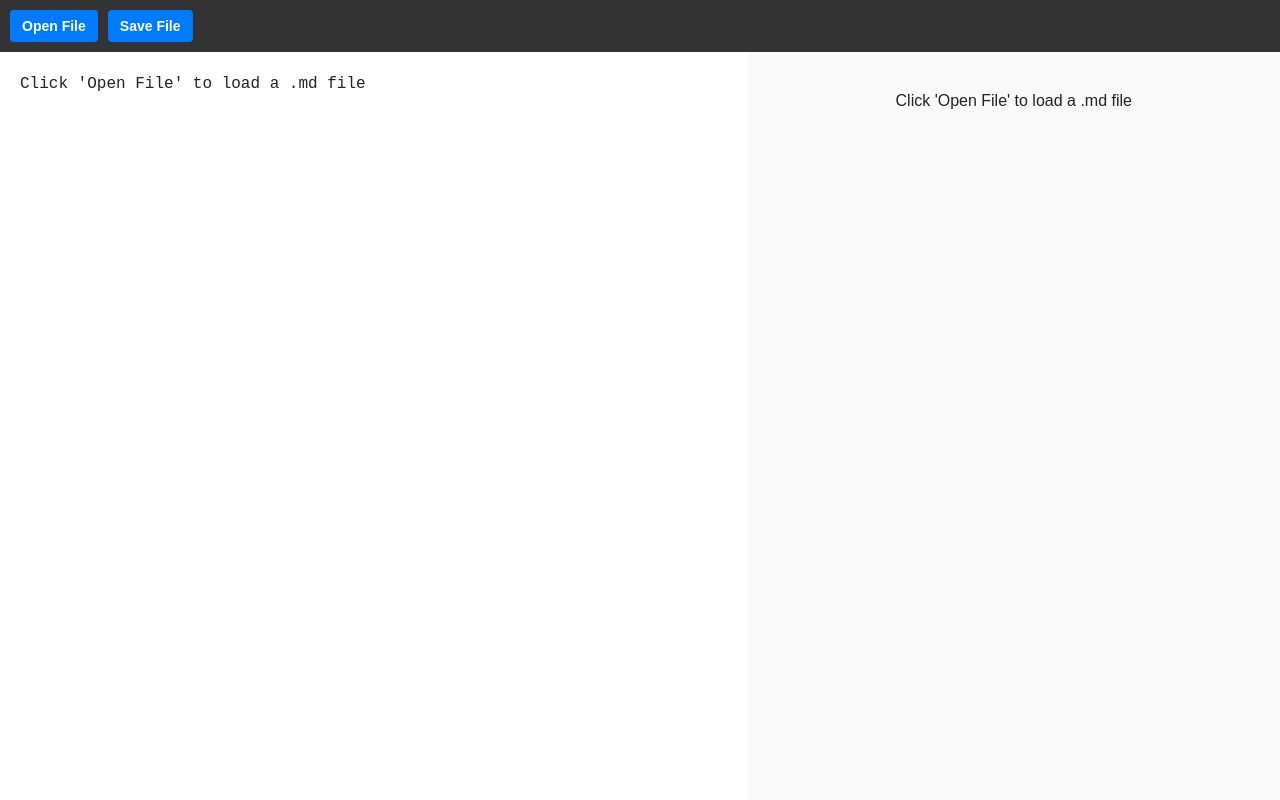
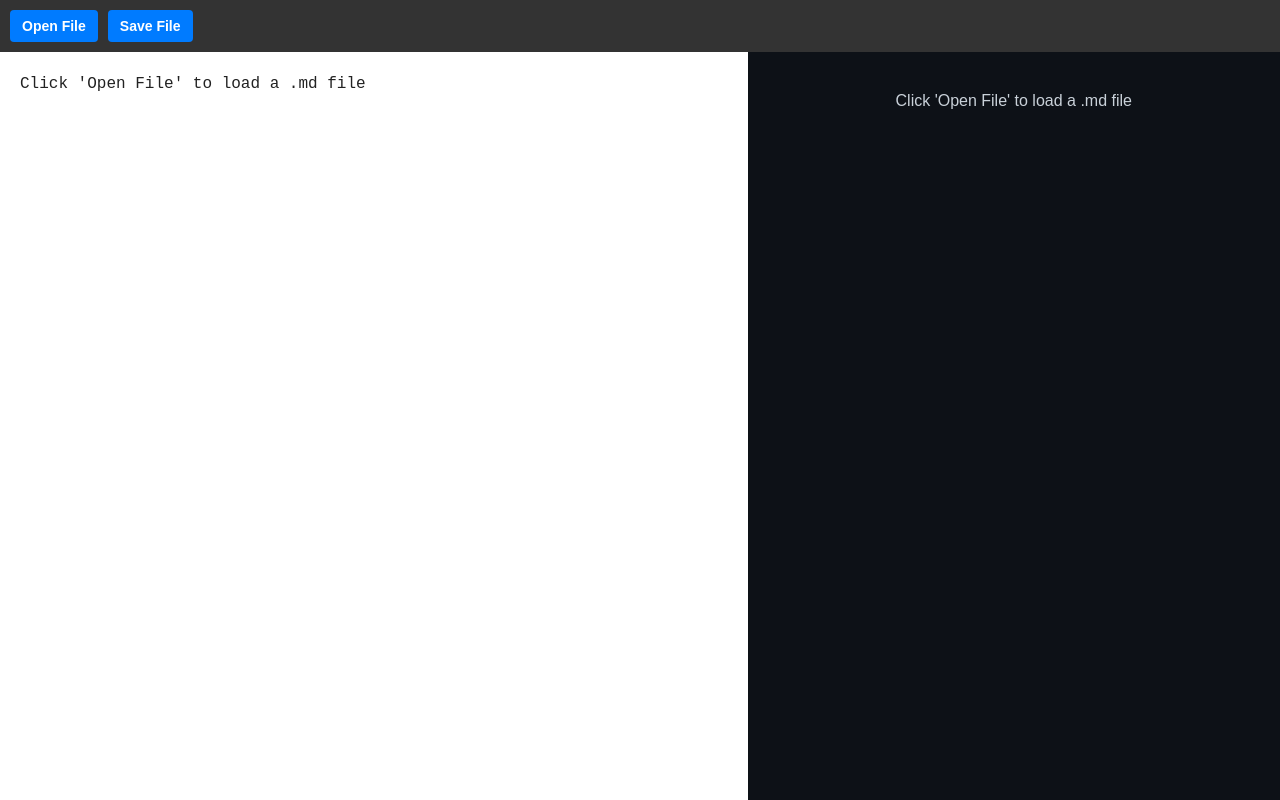
Before and after one commit to NirbhikKumawat/Downlight, a React (Vite) app in the folder frontend/: page / in a window 1280 px wide. Built offline with nearby package versions, Linux system fonts and the light colour scheme.

Commit message:
made the preview dark

```diff
--- a/frontend/src/App.css
+++ b/frontend/src/App.css
@@ -48,11 +48,14 @@
 .preview-pane{
     flex: 1; /*take equal remaining space,shared between parent and child elements*/
     padding: 20px;/*20 px of space on all 4 sides*/
-    background-color: #fafafa;
+    background-color: #0d1117;
     overflow-y: auto;/*allow scrolling when height overflows*/
     font-family: Arial,sans-serif;
     line-height: 1.6;
-    color: #222222;
+    color: #c9d1d9;
+}
+.preview-pane h1{
+    border-bottom: 2px solid #30363d
 }
 .main-content{
     display: flex;
--- a/frontend/src/App.jsx
+++ b/frontend/src/App.jsx
@@ -1,6 +1,8 @@
 import {useState} from 'react';
 import './App.css';
 import ReactMarkdown from 'react-markdown';// markdown previewer
+import rehypeHighlight  from "rehype-highlight";// linter for markdown
+import 'highlight.js/styles/github-dark.css';
 import {ReadFile,WriteFile} from "../wailsjs/go/main/App";// import functions from Go backend
 
 function App() {
@@ -32,7 +34,7 @@ function App() {
             <div className="main-content">
             <textarea className="editor-pane" value={fileContent} onChange={(e)=> setFileContent(e.target.value)}/>{/*changing content in tet area*/}
                 <div className="preview-pane">
-                    <ReactMarkdown>{fileContent}</ReactMarkdown>{/*preview content*/}
+                    <ReactMarkdown rehypePlugins={[rehypeHighlight]}>{fileContent}</ReactMarkdown>{/*preview content*/}
                 </div>
             </div>
         </div>
--- a/package.json
+++ b/package.json
@@ -1,5 +1,7 @@
 {
   "dependencies": {
-    "react-markdown": "^10.1.0"
+    "highlight.js": "^11.11.1",
+    "react-markdown": "^10.1.0",
+    "rehype-highlight": "^7.0.2"
   }
 }
```
Also changed, not shown: 1 other file (tests, documents, lock files or other folders).
